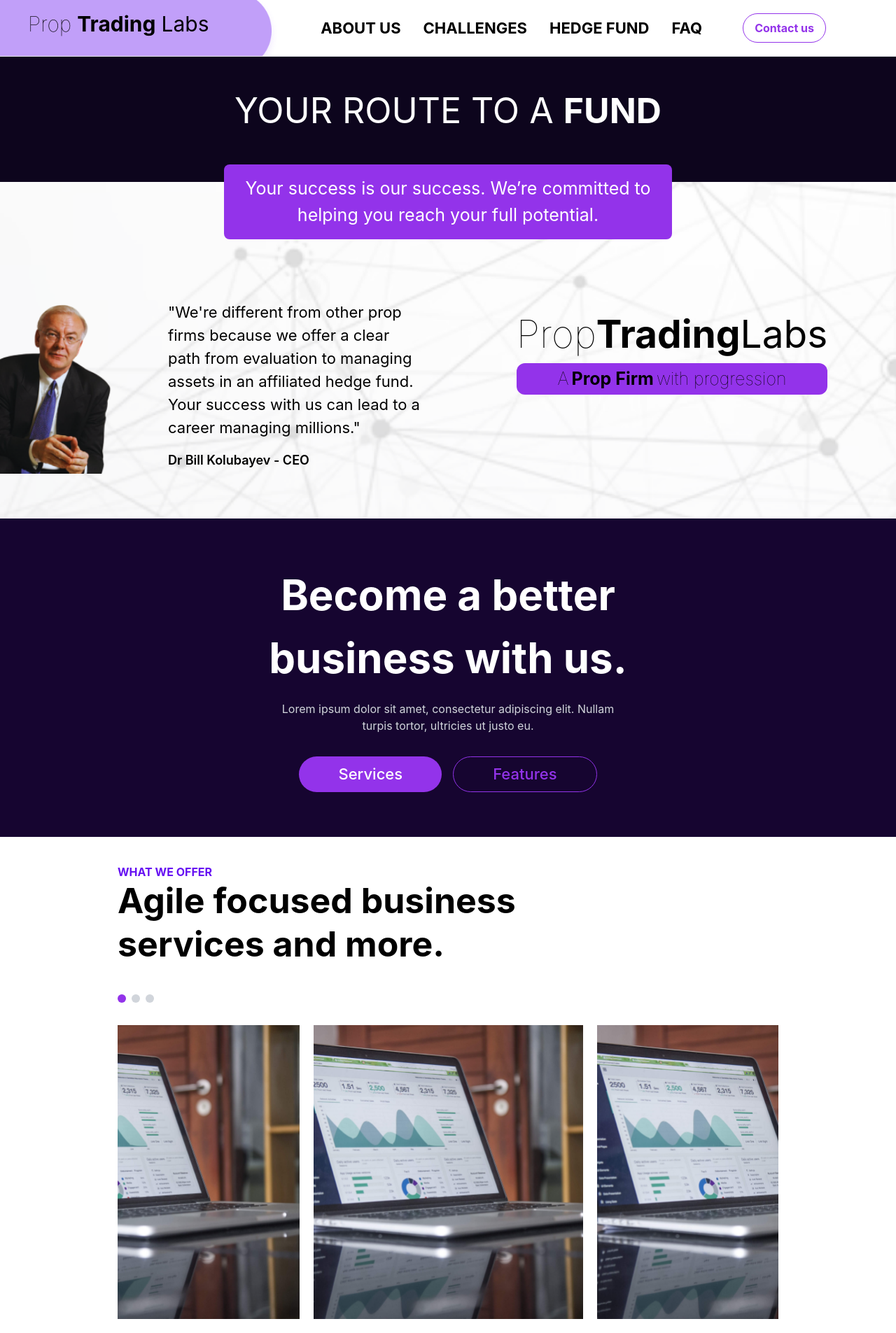
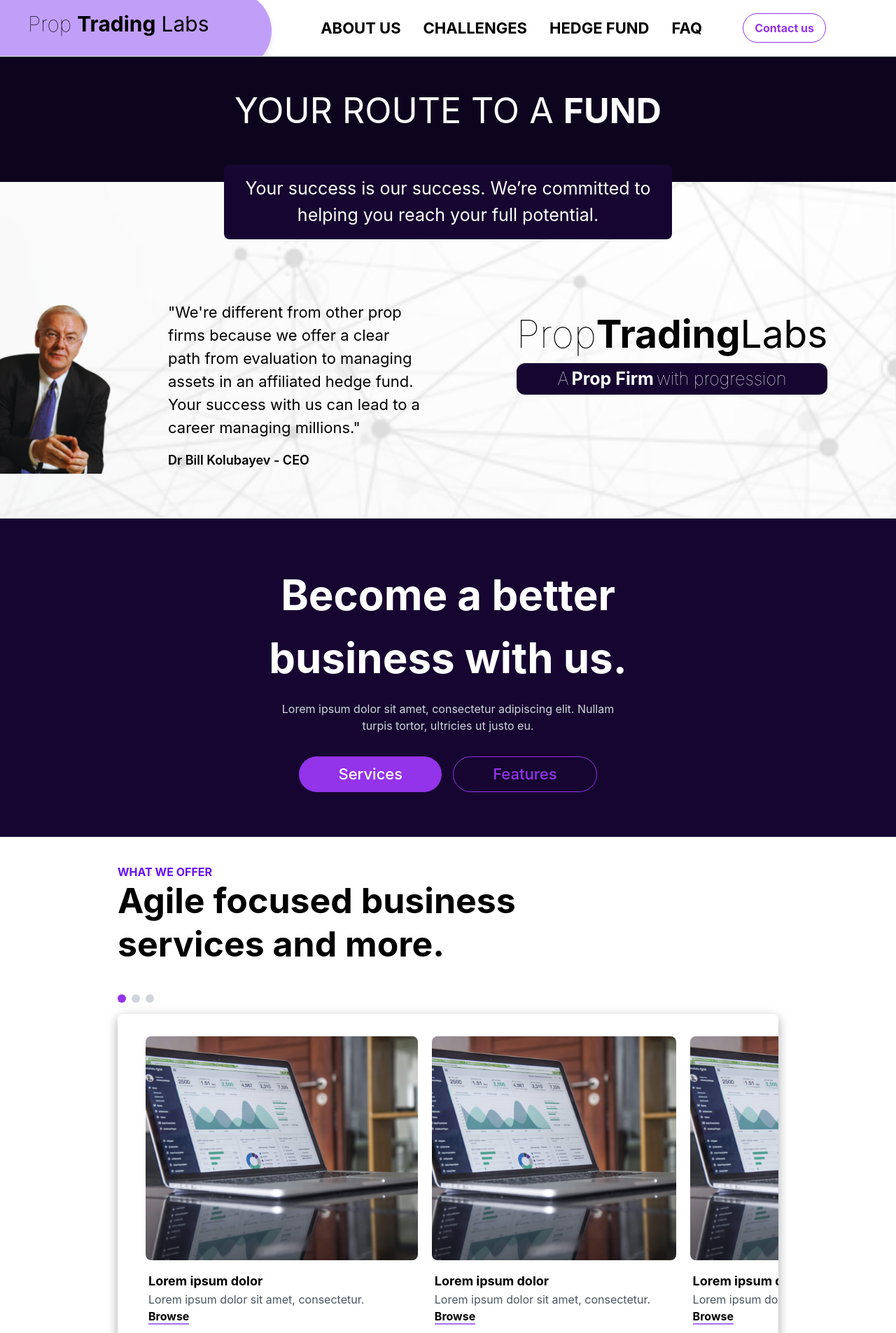
Before and after one commit to tahzib12/proptrading, a React (Create React App) app: page / in a window 1280 px wide. Shown: the top 1905 px of the page at 70% size. Built offline with nearby package versions, Linux system fonts and the light colour scheme.

Commit message:
color changed

```diff
--- a/src/Components/Footer.js
+++ b/src/Components/Footer.js
@@ -27,7 +27,7 @@ const Footer = () => {
                                 placeholder="Join our mailing list"
                                 className="bg-transparent flex-grow outline-none px-2"
                             />
-                            <button className="bg-transparent text-white px-6 py-2">Submit</button>
+                            <button className="bg-transparent text-white px-6 py-2 hover:border-b hover:border-white">Submit</button>
                         </div>
                     </div>
                 </div>
--- a/src/Components/Hero1.js
+++ b/src/Components/Hero1.js
@@ -17,10 +17,10 @@ const Hero1 = () => {
         <div className="bg-[#0d051d] text-white relative">
             {/* Top Text Section */}
             <div className="text-center pt-10 pb-16 relative">
-                <h1 className="text-[50px] font-normal" data-aos="zoom-in">
+                <h1 className="text-[50px] font-normal" data-aos="fade-left">
                     YOUR ROUTE TO A <span className="text-white font-bold">FUND</span>
                 </h1>
-                <div className="absolute bg-purple-600 text-white px-6 py-4 mt-6 mx-auto inline-block rounded-lg top-[130px] left-1/2 transform -translate-x-1/2 text-[25px] transition-transform hover:scale-105 ease-in-out duration-300">
+                <div className="absolute bg-[rgba(22,5,48,1)] text-white px-6 py-4 mt-6 mx-auto inline-block rounded-lg top-[130px] left-1/2 transform -translate-x-1/2 text-[25px] transition-transform hover:scale-105 ease-in-out duration-300">
                     Your success is our success. We’re committed to helping you reach your full potential.
                 </div>
             </div>
@@ -49,7 +49,7 @@ const Hero1 = () => {
                             <span className="font-bold">Trading</span>
                             <span className="font-normal">Labs</span>
                         </div>
-                        <div className="flex text-black gap-1 text-[25px] bg-purple-600 rounded-xl px-4 py-1 justify-center items-center transition-transform transform hover:scale-105 ease-in-out duration-300">
+                        <div className="flex text-white gap-1 text-[25px] bg-[rgba(22,5,48,1)] rounded-xl px-4 py-1 justify-center items-center transition-transform transform hover:scale-105 ease-in-out duration-300">
                             <span className="font-thin">A</span>
                             <span className="font-bold">Prop Firm</span>
                             <span className="font-thin">with progression</span>
--- a/src/Components/LatestNews.js
+++ b/src/Components/LatestNews.js
@@ -84,21 +84,21 @@ const LatestNews = () => {
         {/* Slider Section */}
         <div
           ref={sliderRef}
-          className="relative w-full flex overflow-x-scroll snap-x snap-mandatory scroll-smooth hide-scrollbar"
+          className="relative w-full flex overflow-x-scroll snap-x snap-mandatory scroll-smooth hide-scrollbar boxShadow rounded-lg p-4 px-10"
         >
           {slidesData.map((slide) => (
             <div
               key={slide.id}
-              className={`snap-center flex-shrink-0 w-[45%] flex flex-col items-center py-4 ${slide.pxClass || ''} `} data-aos="fade-right"
+              className={`snap-center  flex-shrink-0 w-[45%] flex flex-col items-center py-4 ${slide.pxClass || ''} `} data-aos="fade-right"
               data-aos-offset="200"
               data-aos-easing="ease-in-sine"
             >
               <img
                 src={slide.imageUrl}
                 alt={slide.title}
-                className="w-[560px] h-[420px] object-cover mb-4"
+                className="w-[500px] h-[320px] object-cover mb-4 rounded-lg"
               />
-              <div className='text-start w-full'>
+              <div className='text-start w-full pl-1'>
               <h3 className="font-bold text-lg text-start">{slide.title}</h3>
               <p className="text-gray-600 text-start">{slide.description}</p>
               <a href="#" className="text-black font-bold border-b-[2px] border-[rgba(163,112,247,1)] mt-2 text-start">
```
